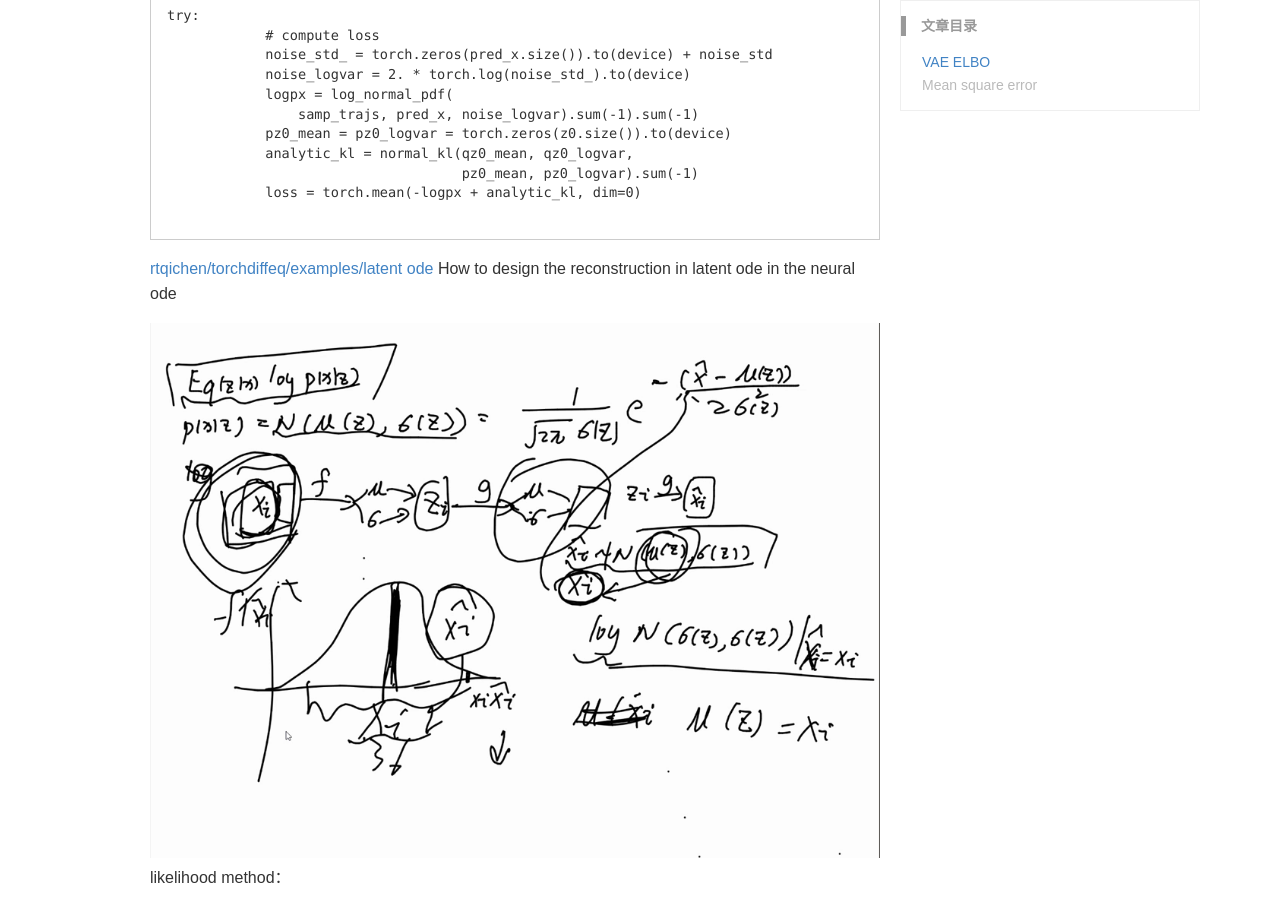
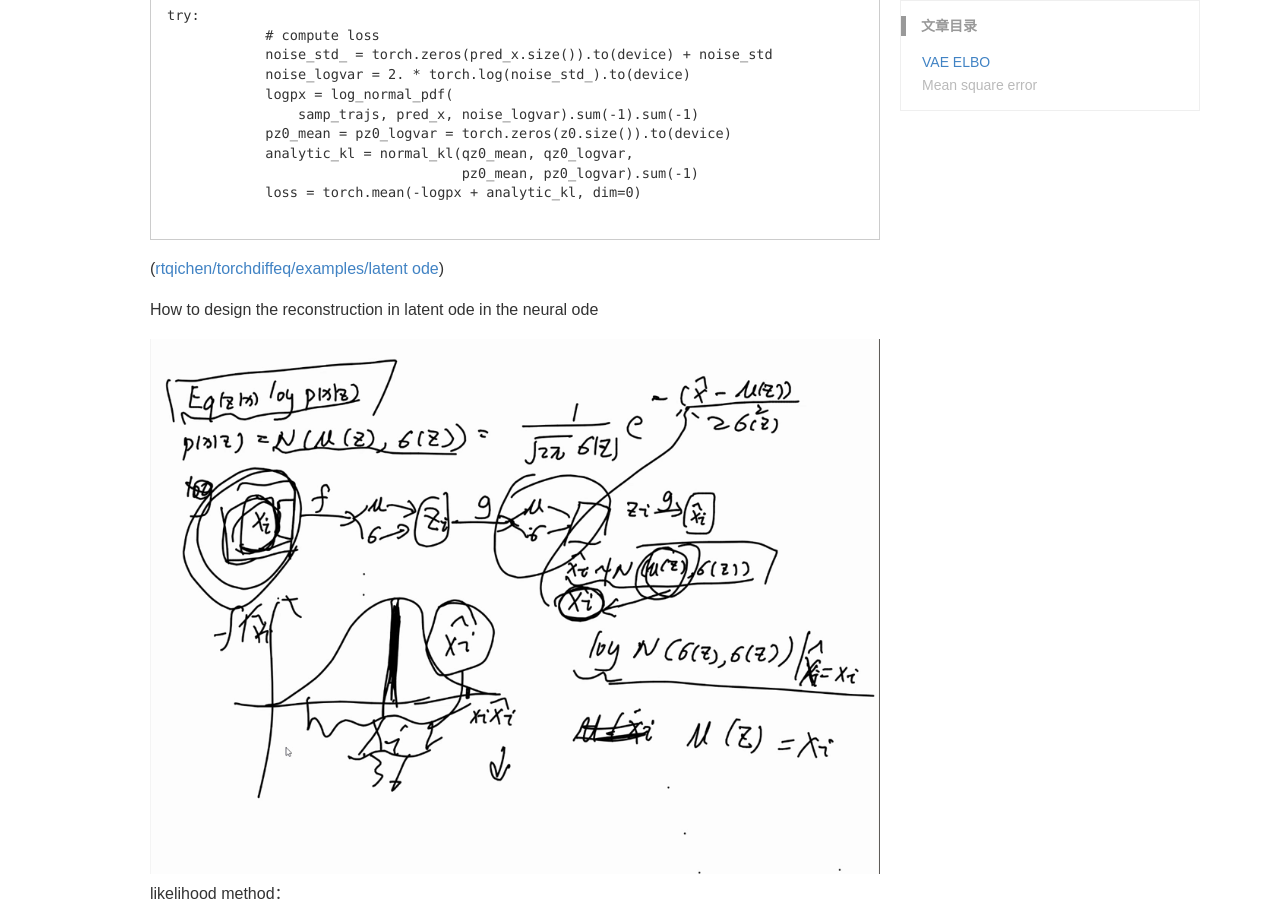
Before and after one commit to MAO202012/MAO202012.github.io, a Jekyll site: the page built from _posts/2020-12-14-LOSS.md, in a window 1280 px wide and 900 px high, scrolled down 640 px. Built offline with Jekyll 4.4.1, drawn with Linux system fonts in a browser that asks for light colours; some web fonts are replaced; comment, search, counter and statistics services are not loaded; a style sheet for code colours, icons or effects is not loaded.

Commit message:
Update 2020-12-14-LOSS.md

````diff
--- a/_posts/2020-12-14-LOSS.md
+++ b/_posts/2020-12-14-LOSS.md
@@ -37,8 +37,10 @@ try:
             loss = torch.mean(-logpx + analytic_kl, dim=0)
 
 ```
-[rtqichen/torchdiffeq/examples/latent ode](https://github.com/rtqichen/torchdiffeq)
+([rtqichen/torchdiffeq/examples/latent ode](https://github.com/rtqichen/torchdiffeq))
+
 How to design the reconstruction in latent ode in the neural ode
+
 <div align="center">
     <img src="https://MAO202012.github.io/images/1.png" style="zoom:100%" />
 
@@ -46,7 +48,7 @@ How to design the reconstruction in latent ode in the neural ode
 </div>
 likelihood method：
 <div align="center">
-    <img src="https://MAO202012.github.io/images/2.jpg" style="zoom:60%" />
+    <img src="https://MAO202012.github.io/images/2.jpg" style="zoom:80%" />
 
 
 </div>
````
